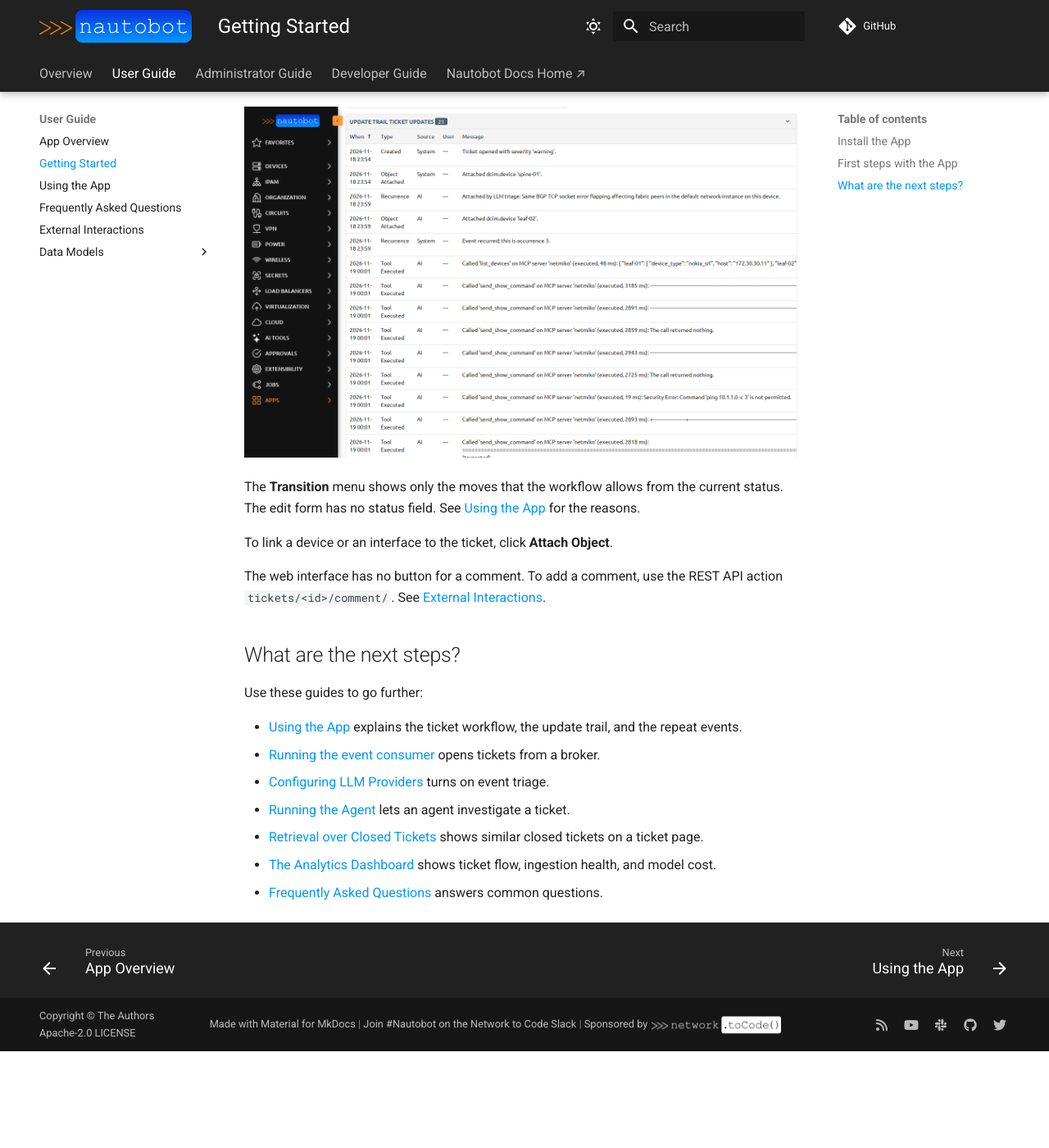
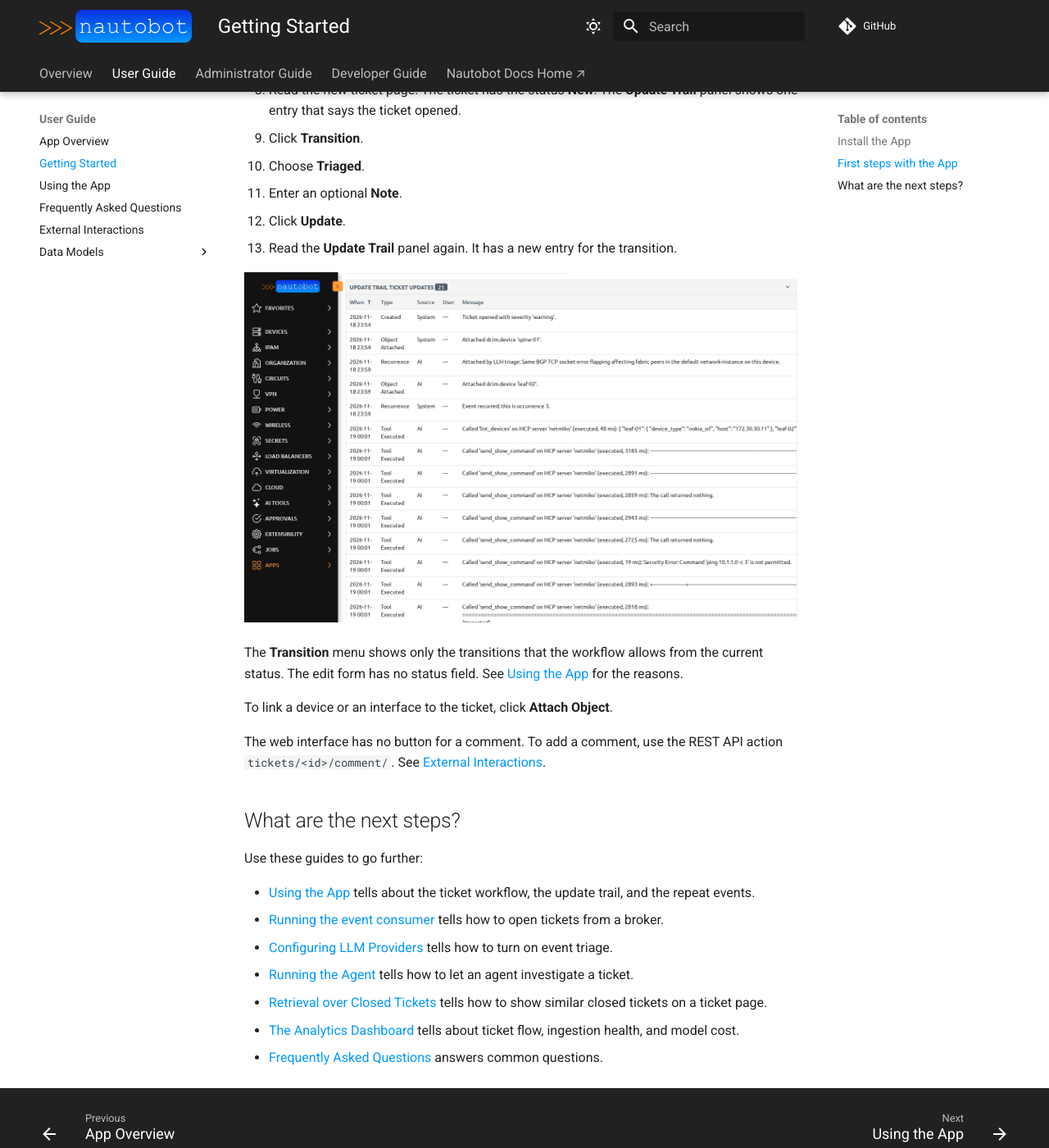
Before and after one commit to jtdub/nautobot-app-event-tracker, an MkDocs documentation site: the page built from docs/user/app_getting_started.md, in a window 1280 px wide and 1400 px high, scrolled down 708 px. Shown: the whole window at 82% size. Built offline with MkDocs 1.6.1 and Material for MkDocs 9.7.7, drawn with Linux system fonts in a browser that asks for light colours; comment, search, counter and statistics services are not loaded; before the commit the page ends 1990 px from its top, so only the background shows below that; some of the changed text lies outside the part shown.

Commit message:
50: Address QA round 1 findings

```diff
--- a/docs/user/app_getting_started.md
+++ b/docs/user/app_getting_started.md
@@ -13,15 +13,21 @@ These steps use the Nautobot web interface. You need the permission to add and t
 1. Open **Apps > Event Tracker > Event Types**. The app adds a set of event types when you install it.
 2. Open **Apps > Event Tracker > Tickets**.
 3. Click **Add Event Ticket**.
-4. Enter a **Title**, choose an **Event Type** and a **Severity**, and click **Create**.
-5. Read the new ticket page. The ticket has the status **New**. The **Update Trail** panel shows one entry that says the ticket opened.
-6. Click **Transition** and choose **Triaged**. Enter an optional **Note**, and click **Update**.
-7. Read the **Update Trail** panel again. It has a new entry for the status change.
+4. Enter a **Title**.
+5. Choose an **Event Type**.
+6. Choose a **Severity**.
+7. Click **Create**.
+8. Read the new ticket page. The ticket has the status **New**. The **Update Trail** panel shows one entry that says the ticket opened.
+9. Click **Transition**.
+10. Choose **Triaged**.
+11. Enter an optional **Note**.
+12. Click **Update**.
+13. Read the **Update Trail** panel again. It has a new entry for the transition.
 
 ![The Update Trail panel of a ticket page, with one row for each change to the ticket](../media/ss_ticket_detail_light.png#only-light)
 ![The Update Trail panel of a ticket page, with one row for each change to the ticket](../media/ss_ticket_detail_dark.png#only-dark)
 
-The **Transition** menu shows only the moves that the workflow allows from the current status. The edit form has no status field. See [Using the App](app_use_cases.md) for the reasons.
+The **Transition** menu shows only the transitions that the workflow allows from the current status. The edit form has no status field. See [Using the App](app_use_cases.md) for the reasons.
 
 To link a device or an interface to the ticket, click **Attach Object**.
 
@@ -31,10 +37,10 @@ The web interface has no button for a comment. To add a comment, use the REST AP
 
 Use these guides to go further:
 
-- [Using the App](app_use_cases.md) explains the ticket workflow, the update trail, and the repeat events.
-- [Running the event consumer](../admin/ingestion.md) opens tickets from a broker.
-- [Configuring LLM Providers](../admin/llm.md) turns on event triage.
-- [Running the Agent](../admin/agents.md) lets an agent investigate a ticket.
-- [Retrieval over Closed Tickets](../admin/rag.md) shows similar closed tickets on a ticket page.
-- [The Analytics Dashboard](../admin/dashboard.md) shows ticket flow, ingestion health, and model cost.
+- [Using the App](app_use_cases.md) tells about the ticket workflow, the update trail, and the repeat events.
+- [Running the event consumer](../admin/ingestion.md) tells how to open tickets from a broker.
+- [Configuring LLM Providers](../admin/llm.md) tells how to turn on event triage.
+- [Running the Agent](../admin/agents.md) tells how to let an agent investigate a ticket.
+- [Retrieval over Closed Tickets](../admin/rag.md) tells how to show similar closed tickets on a ticket page.
+- [The Analytics Dashboard](../admin/dashboard.md) tells about ticket flow, ingestion health, and model cost.
 - [Frequently Asked Questions](faq.md) answers common questions.
```
Also changed, not shown: docs/user/app_overview.md (+1 -1 lines), docs/user/faq.md (+4 -4 lines).
